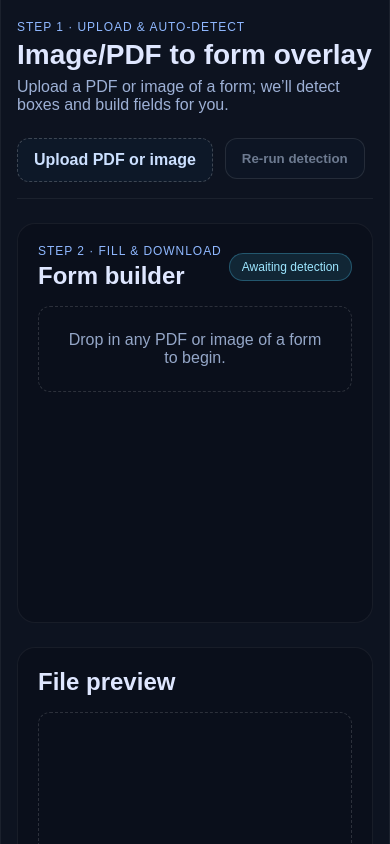
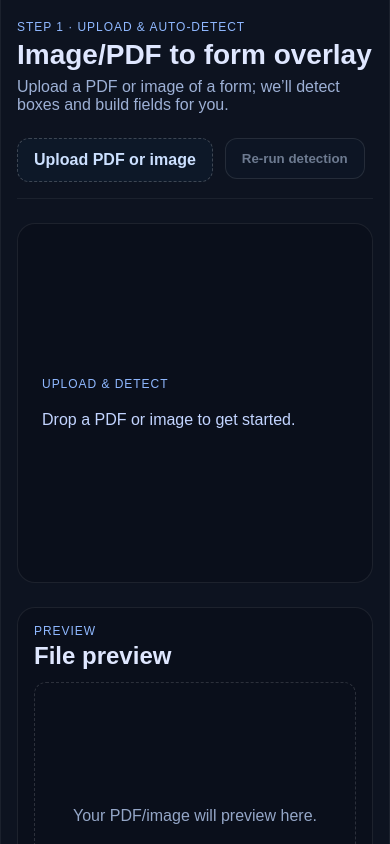
Before and after one commit to vyahhi/keep-calm-and-fill-the-form, a Next.js app: page / in a window 390 px wide. Shown: the top 844 px of the page. Built offline with nearby package versions, Linux system fonts and the light colour scheme.

Commit message:
Separate step 1 full-page upload from step 2 form layout

```diff
--- a/src/app/page.module.css
+++ b/src/app/page.module.css
@@ -248,3 +248,44 @@
   color: #8fb8ff;
   margin-bottom: 4px;
 }
+
+.stepOneBody {
+  display: grid;
+  grid-template-columns: 1fr 1fr;
+  gap: 24px;
+  margin-top: 24px;
+}
+
+.stepCard {
+  background: #0a0f1b;
+  border: 1px solid rgba(255, 255, 255, 0.08);
+  border-radius: 18px;
+  padding: 24px;
+  display: flex;
+  flex-direction: column;
+  gap: 16px;
+  justify-content: center;
+  min-height: 360px;
+}
+
+.stepPreview {
+  background: #0a0f1b;
+  border: 1px solid rgba(255, 255, 255, 0.08);
+  border-radius: 18px;
+  padding: 16px;
+  min-height: 360px;
+  display: flex;
+  flex-direction: column;
+  gap: 12px;
+}
+
+.statusLarge {
+  font-size: 16px;
+  color: #c2d4ff;
+}
+
+@media (max-width: 960px) {
+  .stepOneBody {
+    grid-template-columns: 1fr;
+  }
+}
--- a/src/app/page.tsx
+++ b/src/app/page.tsx
@@ -32,6 +32,7 @@ export default function Home() {
   const [detecting, setDetecting] = useState(false);
   const [filling, setFilling] = useState(false);
   const [status, setStatus] = useState<string | null>(null);
+  const showStep2 = fields.length > 0;
 
   useEffect(() => {
     return () => {
@@ -285,6 +286,83 @@ export default function Home() {
     return "Review detected fields, fill them out, and download an overlaid PDF.";
   }, [file, hasForm]);
 
+  if (!showStep2) {
+    return (
+      <div className={styles.page}>
+        <div className={styles.container}>
+          <header className={styles.header}>
+            <div className={styles.headerCopy}>
+              <div className={styles.stepLabel}>Step 1 · Upload & auto-detect</div>
+              <h1>Image/PDF to form overlay</h1>
+              <p className={styles.subhead}>{heroDescription}</p>
+            </div>
+            <div className={styles.actions}>
+              <label className={styles.uploadButton}>
+                <input
+                  type="file"
+                  accept="application/pdf,image/*"
+                  onChange={handleFileChange}
+                />
+                {file ? "Replace file" : "Upload PDF or image"}
+              </label>
+              <button
+                className={styles.secondaryButton}
+                onClick={detectFields}
+                disabled={!file || detecting}
+              >
+                {detecting ? "Finding…" : "Re-run detection"}
+              </button>
+            </div>
+          </header>
+
+          <div className={styles.stepOneBody}>
+            <div className={styles.stepCard}>
+              <p className={styles.stepLabel}>Upload & detect</p>
+              <p className={styles.statusLarge}>
+                {status ||
+                  (file
+                    ? detecting
+                      ? "Detecting fields…"
+                      : "Ready to detect."
+                    : "Drop a PDF or image to get started.")}
+              </p>
+              {file ? (
+                <button
+                  className={styles.primaryButton}
+                  disabled={detecting}
+                  onClick={detectFields}
+                >
+                  {detecting ? "Finding…" : "Detect fields"}
+                </button>
+              ) : null}
+            </div>
+
+            <div className={styles.stepPreview}>
+              <div className={styles.panelHeader}>
+                <div>
+                  <div className={styles.stepLabel}>Preview</div>
+                  <h2>File preview</h2>
+                </div>
+                {pdfUrl ? <span className={styles.badge}>Ready</span> : null}
+              </div>
+              {pdfUrl ? (
+                <iframe
+                  title="PDF preview"
+                  src={pdfUrl}
+                  className={styles.previewFrame}
+                />
+              ) : (
+                <div className={styles.previewPlaceholder}>
+                  <p>Your PDF/image will preview here.</p>
+                </div>
+              )}
+            </div>
+          </div>
+        </div>
+      </div>
+    );
+  }
+
   return (
     <div className={styles.page}>
       <div className={styles.container}>
```
